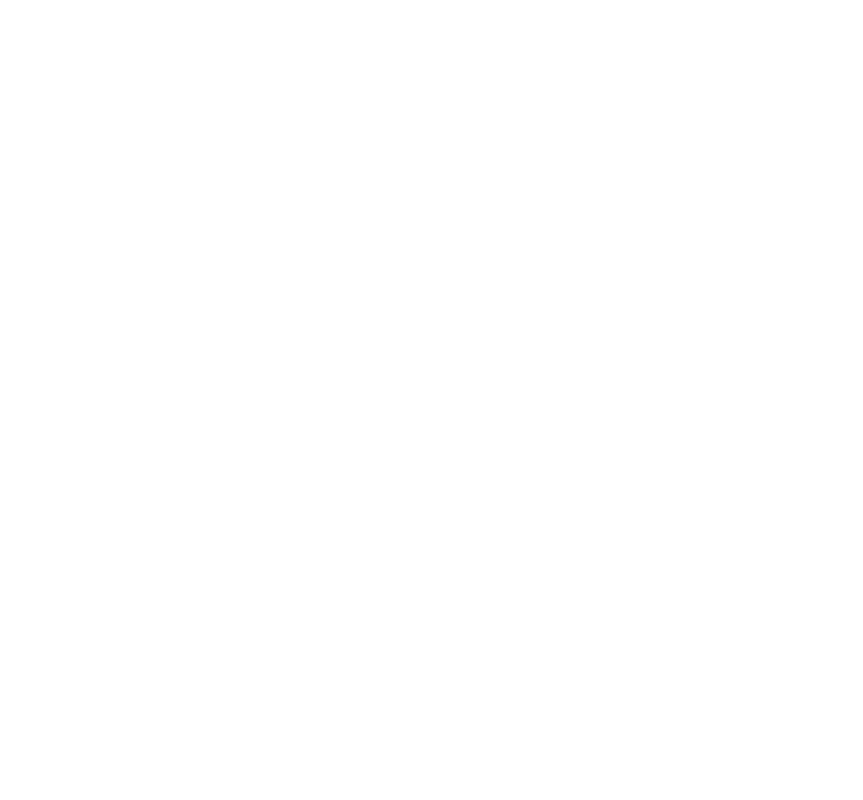
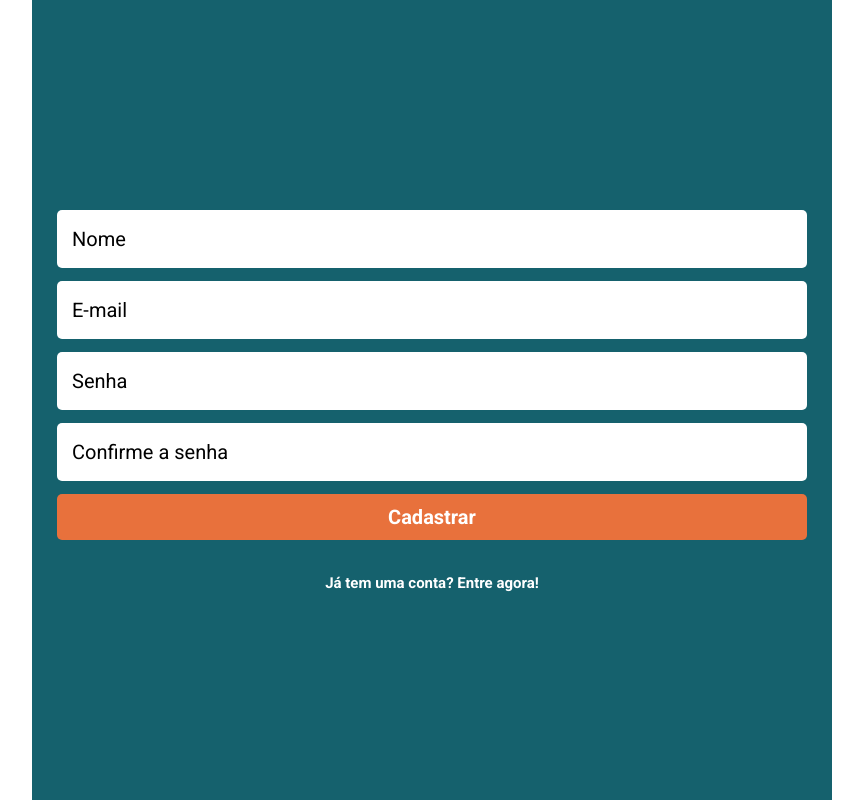
Before and after one commit to lucasdosualdo/ForPet-Store-Frontend, a React (Create React App) app: page /sign-up in a window 1280 px wide. Before the commit this address had no page. Shown: the whole page, without its empty margins (208-1071 px from the left). Built offline with nearby package versions, Linux system fonts and the light colour scheme.

Commit message:
sign-up and sign-in almost done (image import error)

```diff
--- a/package.json
+++ b/package.json
@@ -33,5 +33,8 @@
       "last 1 firefox version",
       "last 1 safari version"
     ]
+  },
+  "devDependencies": {
+    "file-loader": "^6.2.0"
   }
 }
--- a/public/index.html
+++ b/public/index.html
@@ -3,7 +3,10 @@
   <head>
     <meta charset="utf-8" />
     <meta name="viewport" content="width=device-width, initial-scale=1" />
-    <title>React App</title>
+    <title>ForPets</title>
+    <link rel="preconnect" href="https://fonts.googleapis.com">
+    <link rel="preconnect" href="https://fonts.gstatic.com" crossorigin>
+    <link href="https://fonts.googleapis.com/css2?family=Roboto:wght@400;700&display=swap" rel="stylesheet">
   </head>
   <body>
     <noscript>You need to enable JavaScript to run this app.</noscript>
--- a/src/components/App.js
+++ b/src/components/App.js
@@ -1,20 +1,45 @@
 import GlobalStyle from "../styles/GlobalStyle";
-import { BrowserRouter, Routes, Route } from "react-router-dom";
+import { BrowserRouter, Routes, Route, useNavigate } from "react-router-dom";
+import UserContext from "../contexts/UserContext";
+import { useState, useEffect } from "react";
+import { getSession } from '../services/my-pets';
 import SignUp from "./SignUp";
 import SignIn from "./SignIn";
 import Home from "./Home";
 
 export default function App() {
   return (
-    <>
-      <GlobalStyle />
       <BrowserRouter>
-        <Routes>
-          <Route path="/" element={<SignIn />} />
-          <Route path="/signup" element={<SignUp />} />
-          <Route path="/home" element={<Home />} />
-        </Routes>
+          <Root />
       </BrowserRouter>
-    </>
   );
 }
+
+function Root() {
+  const[user, setUser] = useState({});
+  const navigate = useNavigate();
+
+  useEffect(() => {
+      const local = JSON.parse(localStorage.getItem('myWallet'));
+
+      if(local) {
+        const promise = getSession(local.token);
+
+        promise.then(answer => {
+                setUser(local);
+                navigate('/home');
+        });
+      }
+  }, []);
+
+  return (
+    <UserContext.Provider value={{ user, setUser }}>
+      <GlobalStyle />
+      <Routes>
+        <Route path="/" element={<SignIn />} />
+        <Route path="/sign-up" element={<SignUp />} />
+        <Route path="/home" element={<Home />} />
+      </Routes>
+    </UserContext.Provider>
+  );
+}
--- a/src/components/SignIn.js
+++ b/src/components/SignIn.js
@@ -1,7 +1,89 @@
-export default function SignIn () {
+import Form from '../styles/Form';
+import Page from '../styles/Page';
+//import logo from '../assets/logo.png';
+import Logo from '../styles/Logo';
+import UserContext from "../contexts/UserContext";
+import { useContext, useState } from "react";
+import { Link, useNavigate } from 'react-router-dom';
+import { postSignIn } from '../services/my-pets';
+
+export default function SignIn() {
+    const { setUser } = useContext(UserContext);
+    const navigate = useNavigate();
+    const [form, setForm] = useState({
+        email: "",
+        password: ""
+    });
+
+    function handleForm({ name, value }) {
+        setForm({...form, [name]: value})
+    }
+
+    function handleSubmit(e) {
+        e.preventDefault();
+
+        const body = {
+            email: form.email,
+            password: form.password
+        }
+
+        const promise = postSignIn(body)
+
+        promise.then(answer => {
+            setUser({
+                name: answer.data.name,
+                token: answer.data.token
+            });
+
+            localStorage.setItem('myWallet', JSON.stringify({
+                name: answer.data.name,
+                token: answer.data.token
+            }));
+
+            navigate('/painel');
+        });
+
+        promise.catch(answer => {
+            alert(answer.response.data);
+        });
+    }
+
     return (
-        <>
-        <h1>Hello</h1>
-        </>
-    )
+        <Page page='SignIn'>
+            {/* <img src={logo} alt='logo' /> */}
+
+            <Form onSubmit={handleSubmit}>
+                <input
+                    type='email'
+                    placeholder='E-mail'
+                    name='email'
+                    required
+                    value={form.email}
+                    onChange={(e) => handleForm({
+                        name: e.target.name,
+                        value: e.target.value
+                    })}
+                />
+
+                <input
+                    type='password'
+                    placeholder='Senha'
+                    name='password'
+                    required
+                    value={form.password}
+                    onChange={(e) => handleForm({
+                        name: e.target.name,
+                        value: e.target.value
+                    })}
+                />
+
+                <input
+                    type='submit'
+                    value='Entrar'
+                />
+            </Form>
+
+            <Link to='/sign-up'>Primeira vez? Cadastre-se!</Link>
+        </Page>
+    );
 }
--- a/src/components/SignUp.js
+++ b/src/components/SignUp.js
@@ -1,5 +1,114 @@
-export default function SignUp () {
+import Form from '../styles/Form';
+import Page from '../styles/Page';
+import { useState } from "react";
+import { Link, useNavigate } from 'react-router-dom';
+import { postSignUp } from '../services/my-pets';
+//import logo from '../assets/logo.png';
+import Logo from '../styles/Logo';
+
+export default function SignUp() {
+    const navigate = useNavigate();
+    const [form, setForm] = useState({
+        name: "",
+        email: "",
+        password: "",
+        confirm_password: ""
+    });
+
+    function handleForm({ name, value }) {
+        setForm({...form, [name]: value})
+    }
+
+    function handleSubmit(e) {
+        e.preventDefault();
+
+        const body = {
+            name: form.name,
+            email: form.email,
+            password: form.password,
+            confirm_password: form.confirm_password
+        }
+
+        if(body.confirm_password !== body.password) {
+            alert('As senhas devem ser iguais!');
+        } else {
+            const promise = postSignUp(body);
+
+            promise.then(answer => {
+                navigate('/');
+            });
+
+            promise.catch(answer => {
+                setForm({...form,
+                    password: "",
+                    confirm_password: ""
+                });
+
+                alert(answer.response.data);
+            });
+        }
+    }
+
     return (
-        <></>
-    )
+        <Page page='SignUp'>
+            {/* <img src={logo} alt='logo' /> */}
+
+            <Form onSubmit={handleSubmit}>
+            <input
+                    type='text'
+                    placeholder='Nome'
+                    name='name'
+                    required
+                    value={form.name}
+                    onChange={(e) => handleForm({
+                        name: e.target.name,
+                        value: e.target.value
+                    })}
+                />
+
+                <input
+                    type='email'
+                    placeholder='E-mail'
+                    name='email'
+                    required
+                    value={form.email}
+                    onChange={(e) => handleForm({
+                        name: e.target.name,
+                        value: e.target.value
+                    })}
+                />
+
+                <input
+                    type='password'
+                    placeholder='Senha'
+                    name='password'
+                    required
+                    value={form.password}
+                    onChange={(e) => handleForm({
+                        name: e.target.name,
+                        value: e.target.value
+                    })}
+                />
+
+                <input
+                    type='password'
+                    placeholder='Confirme a senha'
+                    name='confirm_password'
+                    required
+                    value={form.confirm_password}
+                    onChange={(e) => handleForm({
+                        name: e.target.name,
+                        value: e.target.value
+                    })}
+                />
+
+                <input
+                    type='submit'
+                    value='Cadastrar'
+                />
+            </Form>
+
+            <Link to='/'>Já tem uma conta? Entre agora!</Link>
+        </Page>
+    );
 }
--- /dev/null
+++ b/src/contexts/UserContext.js
@@ -0,0 +1,5 @@
+import { createContext } from 'react';
+
+const UserContext = createContext();
+
+export default UserContext;
--- /dev/null
+++ b/src/services/my-pets.js
@@ -0,0 +1,34 @@
+import axios from 'axios';
+
+const BASE_URL = 'http://localhost:5000';
+
+function postSignIn(body) {
+    return axios.post(`${BASE_URL}/auth/sign-in`, body);
+}
+
+function getSession(token) {
+    return axios.get(`${BASE_URL}/session`, {
+        headers: {
+            Authorization: `Bearer ${token}`
+        }
+    });
+}
+
+function postSignUp(body) {
+    return axios.post(`${BASE_URL}/auth/sign-up`, body);
+}
+
+function deleteLogout(token) {
+    return axios.delete(`${BASE_URL}/logout`, {
+        headers: {
+            Authorization: `Bearer ${token}`
+        }
+    });
+}
+
+export {
+    postSignIn,
+    getSession,
+    postSignUp,
+    deleteLogout,
+};
--- /dev/null
+++ b/src/styles/Form.js
@@ -0,0 +1,38 @@
+import styled from 'styled-components';
+
+const Form = styled.form`
+    width: 100%;
+    margin-bottom: 36px;
+
+    input {
+        width: 100%;
+        border-radius: 5px;
+        border: none;
+        padding: 0 15px;
+    }
+
+    input[type='email'],
+    input[type='password'],
+    input[type='text'],
+    input[type='number'] {
+        height: 58px;
+        margin-bottom: 13px;
+        font-size: 20px;
+    }
+
+    input[type='submit'] {
+        height: 46px;
+        background-color: #E8713C;
+        color: white;
+        font-size: 20px;
+        font-weight: 700;
+        cursor: pointer;
+    }
+
+    input::placeholder {
+        color: black;
+        font-size: 20px;
+    }
+`;
+
+export default Form;
--- a/src/styles/GlobalStyle.js
+++ b/src/styles/GlobalStyle.js
@@ -50,6 +50,29 @@
 	border-collapse: collapse;
 	border-spacing: 0;
 }
+
+.root {
+    max-width: 800px;
+    min-width: 300px;
+    height: 100vh;
+    display: flex;
+    flex-direction: column;
+    align-items: center;
+    margin: 0 auto;
+    position: relative;
+}
+
+* {
+    font-family: 'Roboto', sans-serif !important;
+    font-weight: 400;
+    box-sizing: border-box;
+}
+
+ion-icon {
+    color: white;
+    font-size: 28px;
+    cursor: pointer;
+}
 `;
 
 export default GlobalStyle;
--- /dev/null
+++ b/src/styles/Logo.js
@@ -0,0 +1,9 @@
+import styled from 'styled-components';
+
+const Logo = styled.img`
+    width: 450px;
+    height: auto;
+    margin-bottom: 150px;
+`;
+
+export default Logo;
--- /dev/null
+++ b/src/styles/Page.js
@@ -0,0 +1,23 @@
+import styled from 'styled-components';
+
+const Page = styled.div`
+width: 100%;
+height: 100vh;
+margin: ${props => props.page === 'SignIn' || props.page === 'SignUp' ? '0' : '80px 0'};
+padding: 0 25px;
+display: flex;
+flex-direction: column;
+align-items: center;
+justify-content: ${props => props.page === 'SignIn' || props.page === 'SignUp' ? 'center' : 'baseline'};
+background-color: ${props => props.page === 'SignIn' || props.page === 'SignUp' ? '#15616d' : '#EBECF0'};
+
+a {
+    color: white;
+    text-align: center;
+    font-weight: 700;
+    font-size: 15px;
+    text-decoration: none;
+}
+`;
+
+export default Page;
```
Also changed, not shown: src/assets/logo.png (added), 1 other file (tests, documents, lock files or other folders).
